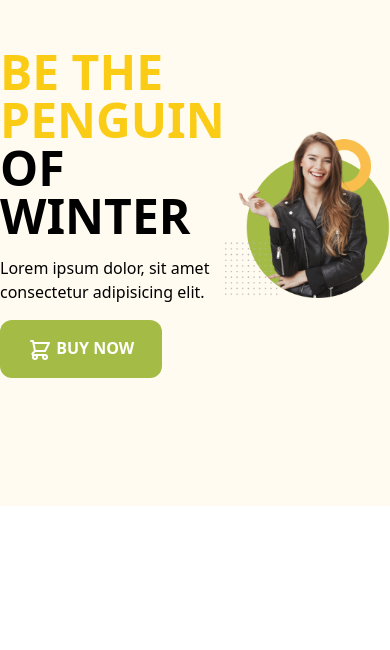
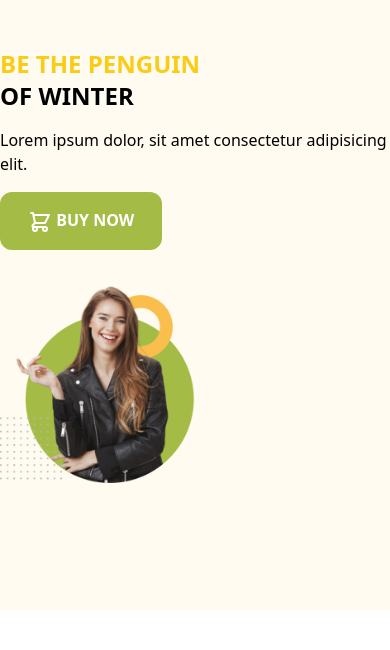
Before and after one commit to kamrul-dev/penguin-fashion-with-tailwind, a plain HTML site: page index.html in a window 390 px wide. Drawn offline with nearby package versions, Linux system fonts and the light colour scheme.

Commit message:
header section responsive done

```diff
--- a/index.html
+++ b/index.html
@@ -24,9 +24,9 @@
 
 <body>
   <header class="bg-penguin pb-32 pt-12">
-    <section class="container mx-auto flex items-center justify-around">
+    <section class="container mx-auto sm:flex items-center justify-around">
       <div class="space-y-4">
-        <h1 class="text-5xl uppercase font-bold">
+        <h1 class="text-2xl sm:text-5xl uppercase font-bold">
           <span class="text-yellow-400">Be the Penguin</span>
           <br>
           <span>of winter</span>
@@ -40,8 +40,8 @@
           </svg>
           Buy Now</button>
       </div>
-      <div>
-        <img src="images/model.png" alt="">
+      <div class="pt-8 sm:pt-0">
+        <img class="w-1/2 sm:w-full" src="images/model.png" alt="">
       </div>
     </section>
   </header>
```
